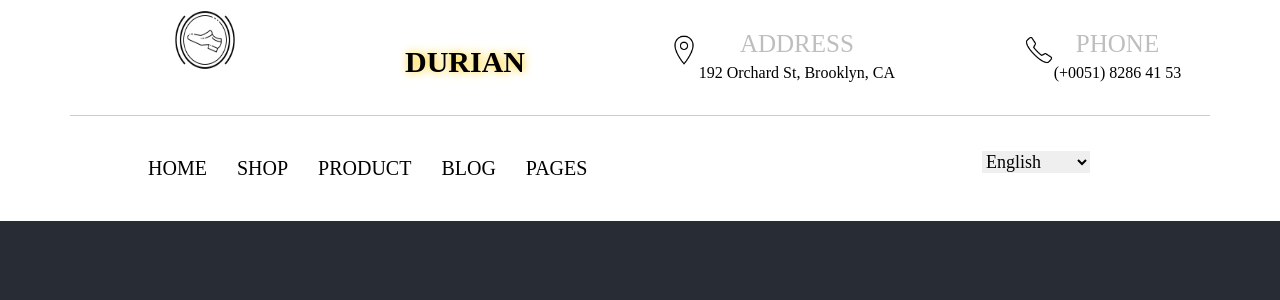
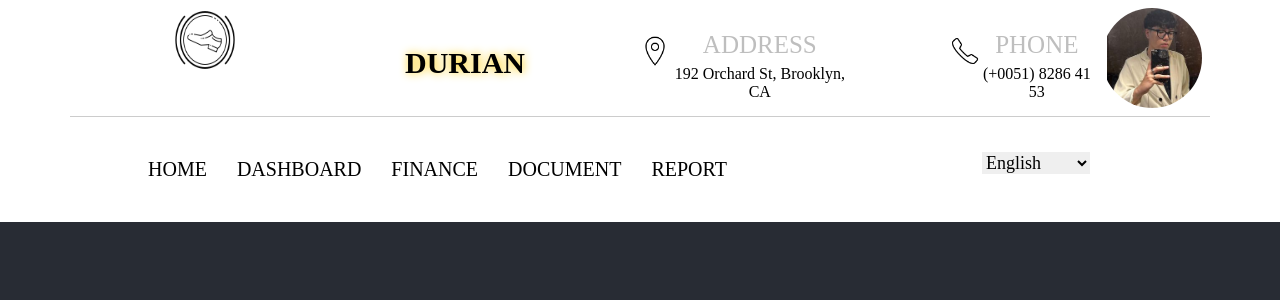
Before and after one commit to munehime/scrum-seminar-client, a React (Create React App) app: page / in a window 1280 px wide. Shown: the top 300 px of the page. Built offline with nearby package versions, Linux system fonts and the light colour scheme.

Commit message:
Navbar cua Employee

```diff
--- a/package.json
+++ b/package.json
@@ -4,6 +4,8 @@
   "private": true,
   "dependencies": {
     "@chakra-ui/react": "^2.8.1",
+    "@mui/icons-material": "^5.14.16",
+    "@mui/material": "^5.14.16",
     "@testing-library/jest-dom": "^5.17.0",
     "@testing-library/react": "^13.4.0",
     "@testing-library/user-event": "^13.5.0",
--- /dev/null
+++ b/src/components/AvatarButton.js
@@ -0,0 +1,46 @@
+import React, { useState } from 'react';
+import Button from '@mui/material/Button';
+import Menu from '@mui/material/Menu';
+import MenuItem from '@mui/material/MenuItem';
+import Avatar from '@mui/material/Avatar';
+import IconButton from '@mui/material/IconButton';
+import AccountCircleIcon from '@mui/icons-material/AccountCircle';
+import './styles.css'; // Import the CSS file
+import avatar from '../images/avatar.jpg';
+function AvatarButton() {
+  const [anchorEl, setAnchorEl] = useState(null);
+
+  const handleClick = (event) => {
+    setAnchorEl(event.currentTarget); // Open the menu
+  };
+
+  const handleClose = () => {
+    setAnchorEl(null); // Close the menu
+  };
+
+  return (
+    <div className="buttonContainer">
+      <IconButton
+        color="inherit"
+        aria-controls="simple-menu"
+        aria-haspopup="true"
+        onClick={handleClick}
+      >
+        <Avatar alt="Avatar" src={avatar} style={{ width: '100px', height: '100px' }} />
+      </IconButton>
+      <Menu
+        id="simple-menu"
+        anchorEl={anchorEl}
+        keepMounted
+        open={Boolean(anchorEl)}
+        onClose={handleClose}
+      >
+        <MenuItem onClick={handleClose}>My Profile</MenuItem>
+        <MenuItem onClick={handleClose}>Settings</MenuItem>
+        <MenuItem onClick={handleClose}>Sign Out</MenuItem>
+      </Menu>
+    </div>
+  );
+}
+
+export default AvatarButton;
--- a/src/components/Header.css
+++ b/src/components/Header.css
@@ -156,27 +156,10 @@
   }
 
 
-  .menu-bar ul li:hover .sub-menu-1 {
-    display: flex;
-    position: absolute;
-    margin-top: 65px;
-    margin-left: -50px;
-    font-family: "Jost", sans-serif;
+  .menu-bar:hover .sub-menu-1 {
+    background-color: yellow;
   }
 
-  .menu-bar ul li:hover .sub-menu-1 ul {
-    list-style: none;
-    padding: 0;
-    margin: 0;
-    flex-direction: column;
-    padding: 10px;
-    margin: 10px;
-  }
-
-  .menu-bar ul li:hover .sub-menu-1 ul li{
-    text-align: left;
-
-  }
 
 
 
--- a/src/components/Header.js
+++ b/src/components/Header.js
@@ -1,7 +1,7 @@
 import "./Header.css";
 import Name from "./Name";
 import React from "react";
-
+import AvatarButton from "./AvatarButton";
 
 function Header() {
   return (
@@ -31,7 +31,7 @@ function Header() {
           </div>
         </div>
         <div className="header-right">
-
+          <AvatarButton/>
         </div>
       </div>
 
@@ -86,7 +86,7 @@ function Header() {
                 </div>
               </li>
               <li>
-                SHOP
+                DASHBOARD
                 <div className="sub-menu-1">
                   <ul>
                     Style
@@ -109,7 +109,7 @@ function Header() {
                 </div>
               </li>
               <li>
-                PRODUCT
+               FINANCE
                 <div className="sub-menu-1">
                   <ul>
                     Style
@@ -132,7 +132,7 @@ function Header() {
                 </div>
               </li>
               <li>
-                BLOG
+                DOCUMENT
                 <div className="sub-menu-1">
                   <ul>
                     Style
@@ -155,7 +155,7 @@ function Header() {
                 </div>
               </li>
               <li>
-                PAGES
+                REPORT
                 <div className="sub-menu-1">
                   <ul>
                     Style
--- /dev/null
+++ b/src/components/styles.css
@@ -0,0 +1,6 @@
+.buttonContainer {
+    display: flex;
+    justify-content: flex-end;
+    align-items: center;
+
+  }
```
Also changed, not shown: src/images/avatar.jpg (added), 1 other file (tests, documents, lock files or other folders).
